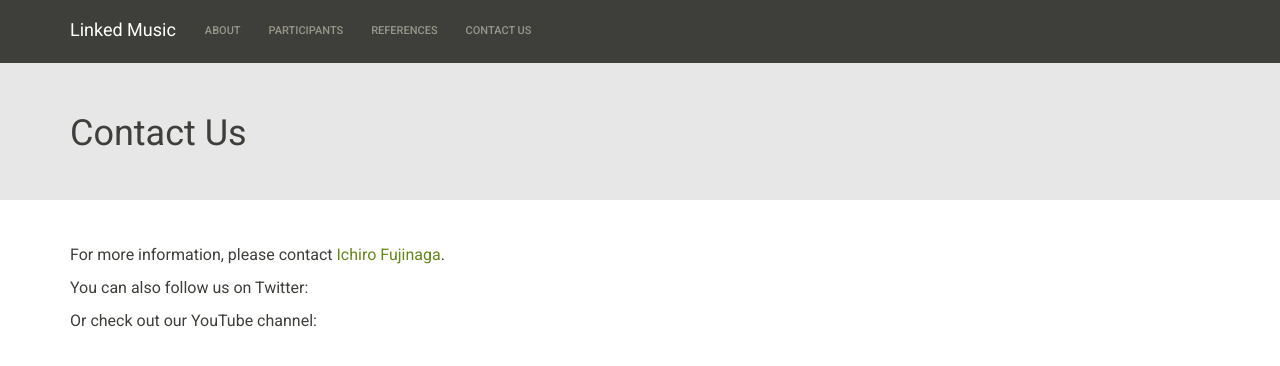
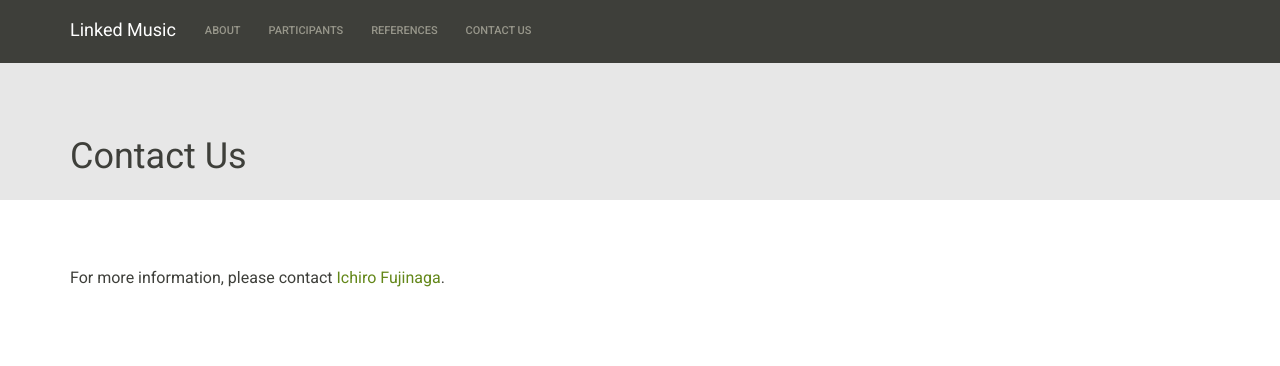
Before and after one commit to DDMAL/linkedmusic-website, a Jekyll site: the page built from contact.md, in a window 1280 px wide. Shown: the top 366 px of the page. Built offline with Jekyll 4.4.1, drawn with Linux system fonts in a browser that asks for light colours; nearby versions of some CDN libraries.

Commit message:
Hide YouTube and Twitter for now

```diff
--- a/contact.md
+++ b/contact.md
@@ -8,6 +8,6 @@
 
 For more information, please contact [Ichiro Fujinaga](http://www.music.mcgill.ca/~ich).
 
-You can also follow us on Twitter:
+<!-- You can also follow us on Twitter:
 
-Or check out our YouTube channel:
+Or check out our YouTube channel: -->
```
